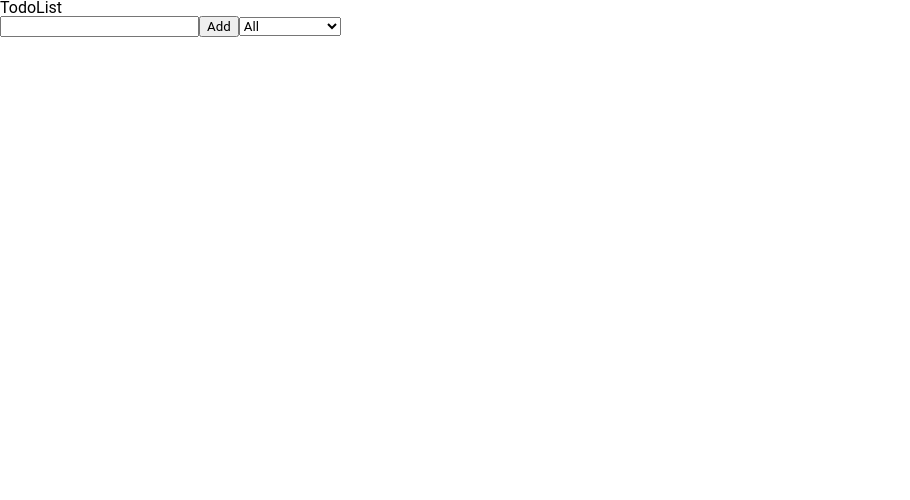
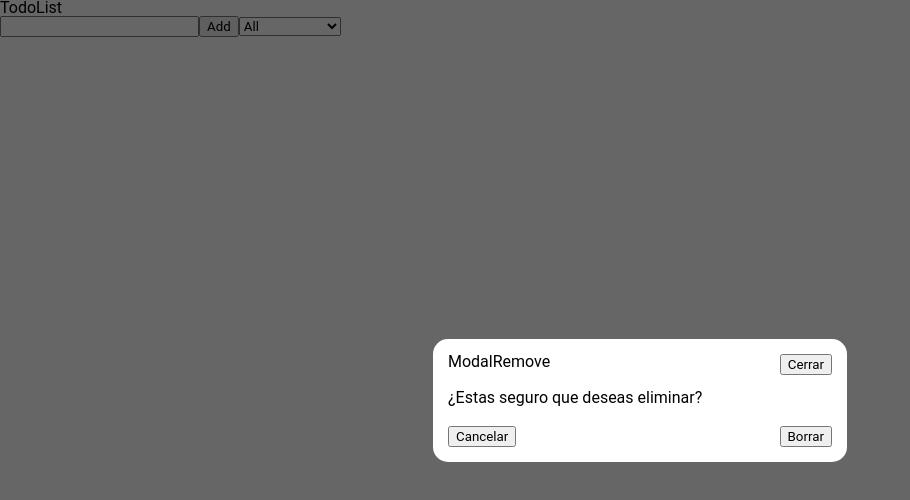
Before and after one commit to luisfru/TodoList, a React (Create React App) app: page / in a window 1280 px wide. Shown: the top 500 px of the page, without its empty margins (0-910 px from the left). Built offline with nearby package versions, Linux system fonts and the light colour scheme.

Commit message:
TodoList include ModalRemove component

```diff
--- a/src/App.js
+++ b/src/App.js
@@ -2,6 +2,7 @@ import React, { useState } from "react";
 
 import Form from "./components/Form";
 import TodoList from "./components/TodoList";
+import ModalRemove from "./components/ModalRemove";
 
 import { setLocalStorage, getLocalStorage } from "./utils/localStorage";
 
@@ -121,6 +122,7 @@ function App() {
   return (
     <div>
       <GlobalStyles />
+      <ModalRemove />
       <h2>TodoList</h2>
       <Form
         handleTypeText={handleTypeText}
--- /dev/null
+++ b/src/components/ModalRemove.jsx
@@ -0,0 +1,30 @@
+import React from "react";
+
+import {
+  StyleModalRemoveBase,
+  StyleModalMain,
+  StyleModalHeader,
+  StyleModalFooter,
+} from "../styles/components/ModalRemove";
+
+const ModalRemove = () => {
+  return (
+    <StyleModalRemoveBase>
+      <StyleModalMain>
+        <StyleModalHeader>
+          <h1>ModalRemove</h1>
+          <button>Cerrar</button>
+        </StyleModalHeader>
+        <div>
+          <p>¿Estas seguro que deseas eliminar?</p>
+        </div>
+        <StyleModalFooter>
+          <button>Cancelar</button>
+          <button>Borrar</button>
+        </StyleModalFooter>
+      </StyleModalMain>
+    </StyleModalRemoveBase>
+  );
+};
+
+export default ModalRemove;
--- /dev/null
+++ b/src/styles/components/ModalRemove.js
@@ -0,0 +1,34 @@
+import styled from "styled-components";
+
+export const StyleModalRemoveBase = styled.div`
+  display: flex;
+  justify-content: center;
+  align-items: center;
+  position: fixed;
+  top: 0;
+  left: 0;
+  width: 100%;
+  height: 100%;
+  background-color: rgba(0, 0, 0, 0.6);
+`;
+
+export const StyleModalMain = styled.div`
+  position: fixed;
+  background: white;
+  border-radius: 15px;
+  padding: 15px;
+  width: 30%;
+  height: auto;
+`;
+
+export const StyleModalHeader = styled.div`
+  display: flex;
+  margin-bottom: 15px;
+  justify-content: space-between;
+`;
+
+export const StyleModalFooter = styled.div`
+  display: flex;
+  margin-top: 20px;
+  justify-content: space-between;
+`;
```
